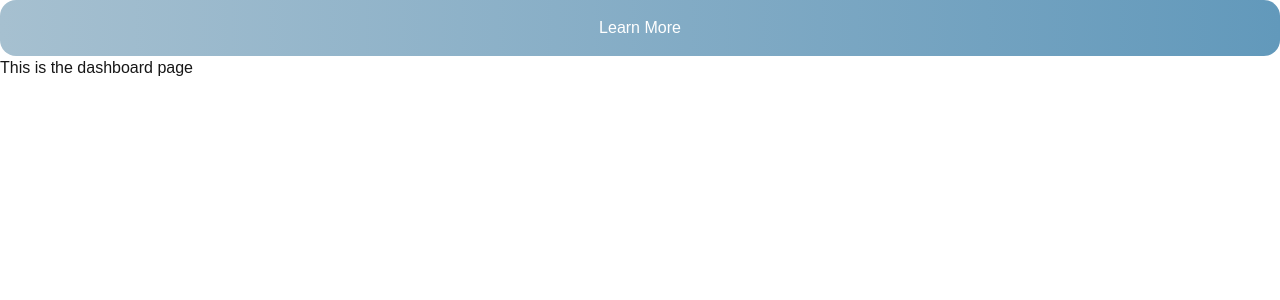
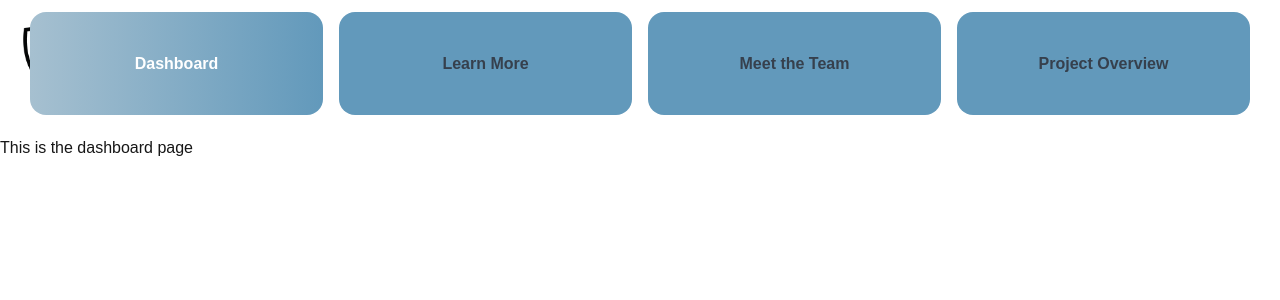
Before and after one commit to noahteitlebaum/Motor-Shield, a Next.js app: page /Dashboard in a window 1280 px wide. Shown: the top 300 px of the page. Built offline with nearby package versions, Linux system fonts and the light colour scheme.

Commit message:
Created navigation page and updated button design

```diff
--- a/app/Dashboard/page.tsx
+++ b/app/Dashboard/page.tsx
@@ -2,7 +2,6 @@
 
 import Link from "next/link"
 import NavigationBar from "../components/NavigationBar"
-
 
 export default function Dashboard(){
     return(
--- a/app/LearnMore/page.tsx
+++ b/app/LearnMore/page.tsx
@@ -1,10 +1,9 @@
-
-
-
+import NavigationBar from "../components/NavigationBar"
 
 export function LearnMore(){
     return(
         <>
+            <NavigationBar/>
             <h1>This is the Learn More page</h1>
         </>
     )
--- a/app/MeetTheTeam/page.tsx
+++ b/app/MeetTheTeam/page.tsx
@@ -1,9 +1,9 @@
-
-
+import NavigationBar from "../components/NavigationBar"
 
 export function MeetTheTeam(){
     return(
         <>
+            <NavigationBar/>
             <h1>This is the Meet The Team page</h1>
         </>
     )
--- a/app/ProjectOverview/page.tsx
+++ b/app/ProjectOverview/page.tsx
@@ -1,9 +1,9 @@
-
-
+import NavigationBar from "../components/NavigationBar"
 
 export function ProjectOverview(){
     return(
         <>
+            <NavigationBar/>
             <h1>This is the Project Overview page</h1>
         </>
     )
--- /dev/null
+++ b/app/components/NavButton.module.css
@@ -0,0 +1,77 @@
+/* NavButton.module.css */
+
+.navContainer {
+  position: fixed;
+  top: 12px;
+  left: 0;
+  right: 0;
+  display: flex;
+  justify-content: center;
+  gap: 1rem;
+  padding: 0 1rem;
+  z-index: 50;
+  pointer-events: auto;
+}
+
+.navSpacer {
+  height: 136px; /* clears the fixed nav (button height + spacing) */
+}
+
+.button {
+  display: inline-flex;
+  align-items: center;
+  justify-content: center;
+  width: 293px;
+  height: 103px;
+  border-radius: 16px;
+  background: #6299BB;
+  color: #36404D;
+  text-decoration: none;
+  font-weight: 600;
+  transition: transform 160ms ease, box-shadow 160ms ease, filter 160ms ease;
+  will-change: transform;
+}
+
+.button:hover,
+.button:focus {
+  transform: translateY(-4px) scale(1.02);
+  box-shadow: 0 10px 30px rgba(0, 0, 0, 0.12);
+  outline: none;
+}
+
+.button:focus {
+  box-shadow: 0 0 0 4px rgba(98, 153, 187, 0.18);
+}
+
+.active {
+  background: linear-gradient(90deg, #A6C0D0 0%, #6299BB 100%);
+  color: #ffffff;
+}
+
+.label {
+  text-align: center;
+  font-size: 1rem;
+  padding: 0 8px;
+  white-space: nowrap;
+  overflow: hidden;
+  text-overflow: ellipsis;
+}
+
+/* responsive */
+@media (max-width: 800px) {
+  .navContainer {
+    gap: 0.5rem;
+    padding: 0 0.5rem;
+    overflow-x: auto;
+    -webkit-overflow-scrolling: touch;
+  }
+  .button {
+    flex: 0 0 44%;
+    width: auto;
+    min-width: 140px;
+    height: 72px;
+  }
+  .navSpacer {
+    height: 96px;
+  }
+}
--- a/app/components/NavButton.tsx
+++ b/app/components/NavButton.tsx
@@ -1,21 +1,22 @@
+"use client";
+
 import Link from "next/link";
+import styles from "./NavButton.module.css";
 
-type Props={
-    name: string,
-    link: string,
-    state: boolean,
-    //onSelect?: () => void
+type Props = {
+  name: string;
+  link: string;
+  active?: boolean;
+};
+
+export default function NavButton({ name, link, active = false }: Props) {
+  return (
+    <Link
+      href={link}
+      className={`${styles.button} ${active ? styles.active : ""}`}
+      aria-current={active ? "page" : undefined}
+    >
+      <span className={styles.label}>{name}</span>
+    </Link>
+  );
 }
-
-export default function NavButton({name, link, state, /*onSelect*/}: Props){
-const bgColour = state ? "h-14 bg-linear-to-r from-[#A6C0D0] to-[#6299BB] hover:to-[#6299BB]" : "bg-[#6299BB]"
-const textColour = state ? "text-[#FFFFFF] hover:text-[#36404D]" : "text-[#36404D]"
-    return(
-    <Link href={link}>
-        <div className={`flex justify-center items-center w-[293 px] h-[103 px] ${bgColour} rounded-2xl`}
-            /*onClick={onSelect}*/>
-            <p className={`${textColour} text-center`}>{name}</p>
-        </div>
-    </Link>
-    )
-}
--- a/app/components/NavigationBar.tsx
+++ b/app/components/NavigationBar.tsx
@@ -1,14 +1,27 @@
-"use client"
+"use client";
 
-import NavButton from "./NavButton"
-import {useEffect, useState} from 'react'
+import NavButton from "./NavButton";
+import styles from "./NavButton.module.css";
+import { usePathname } from "next/navigation";
 
-export default function NavigationBar(){
+const routes = [
+  { name: "Dashboard", link: "/Dashboard" },
+  { name: "Learn More", link: "/LearnMore" },
+  { name: "Meet the Team", link: "/MeetTheTeam" },
+  { name: "Project Overview", link: "/ProjectOverview" },
+];
 
-    return(
-        <div>
+export default function NavigationBar() {
+  const pathname = usePathname();
 
-            <NavButton name="Learn More" link="/LearnMore" state={true}/>
-        </div>
-    )
+  return (
+    <>
+      <nav className={styles.navContainer}>
+        {routes.map((r) => (
+          <NavButton key={r.link} name={r.name} link={r.link} active={pathname === r.link} />
+        ))}
+      </nav>
+      <div className={styles.navSpacer} aria-hidden />
+    </>
+  );
 }
--- a/app/layout.tsx
+++ b/app/layout.tsx
@@ -17,6 +17,8 @@ export const metadata: Metadata = {
   description: "",
 };
 
+import Link from "next/link";
+
 export default function RootLayout({
   children,
 }: Readonly<{
@@ -24,9 +26,20 @@ export default function RootLayout({
 }>) {
   return (
     <html lang="en">
-      <body
-        className={`${geistSans.variable} ${geistMono.variable} antialiased`}
-      >
+      <body className={`${geistSans.variable} ${geistMono.variable} antialiased`}>
+        {/* Top-left logo (site-wide) */}
+        <header className="fixed top-4 left-4 z-50">
+          <Link href="/" className="inline-block" aria-label="Go to home">
+            <img
+              src="./MotorShieldLogo.png"
+              alt="Motor Shield logo"
+              className="w-20 h-20 object-contain"
+              width={56}
+              height={56}
+            />
+          </Link>
+        </header>
+
         {children}
       </body>
     </html>
```
Also changed, not shown: public/MotorShieldLogo.png (added).
